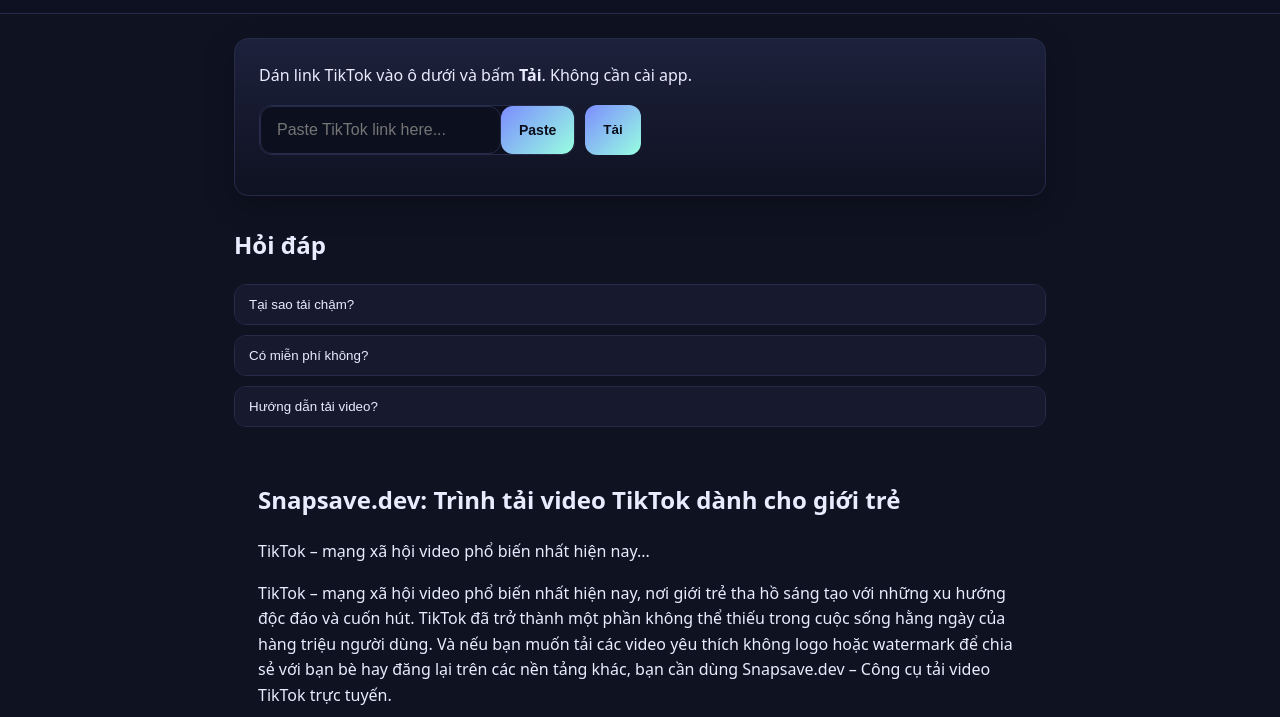
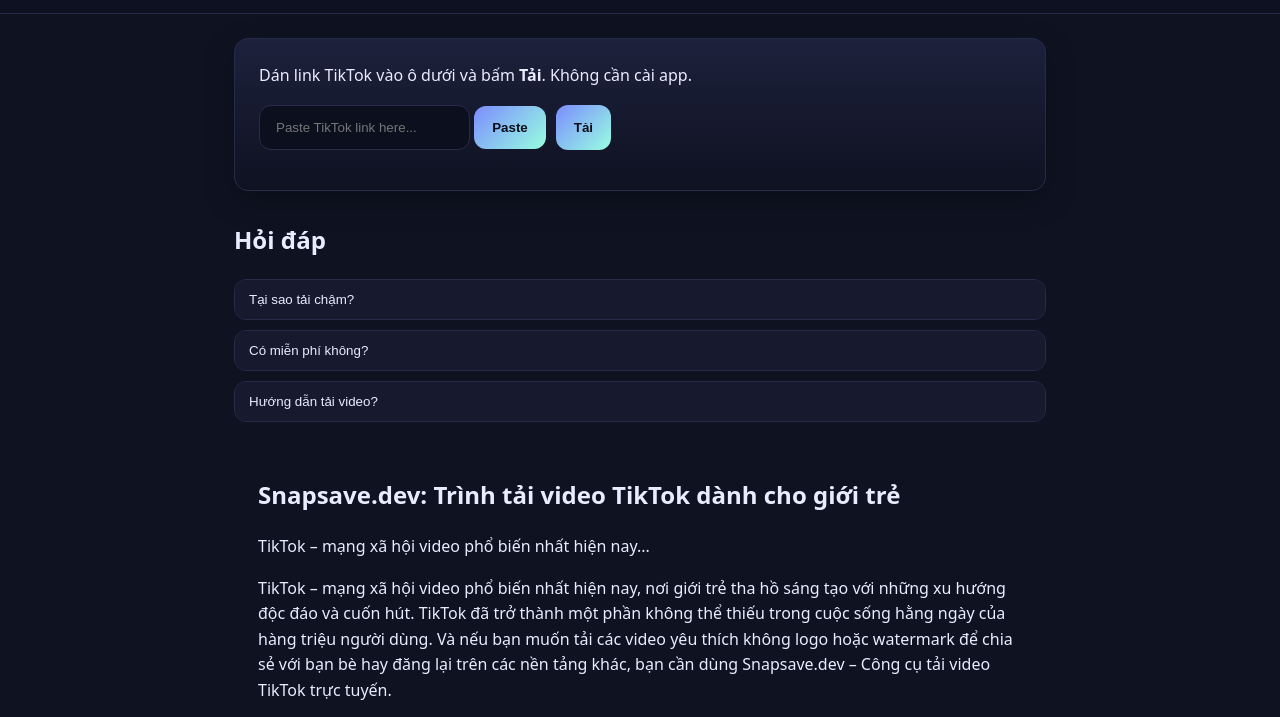
Before and after one commit to Masterdiosig/snapsave.dev, a website: page index.html in a window 1280 px wide. Shown: the part 52-769 px from the top of the page. Drawn offline with Linux system fonts and the light colour scheme.

Commit message:
Cập nhật giao diện landing page

```diff
--- a/j.css
+++ b/j.css
@@ -139,49 +139,3 @@
   gap: 10px;
   margin: 16px 0;
 }
-
-.input-wrap {
-  display: flex;
-  align-items: center;
-  position: relative;
-  border: 1px solid var(--border);
-  border-radius: 12px;
-  background: #0c0f1e;
-  overflow: hidden; /* giữ Paste gọn trong input */
-}
-
-.input-wrap input {
-  flex: 1;
-  border: none;
-  background: transparent;
-  color: var(--text);
-  padding: 14px 16px;
-  font-size: 16px;
-  outline: none;
-  min-height: 48px; /* đảm bảo cao để bấm dễ trên mobile */
-  box-sizing: border-box;
-}
-
-.paste-btn {
-  border: none;
-  background: var(--primary);
-  color: #0b0e1a;
-  font-weight: 600;
-  padding: 0 18px;
-  font-size: 14px;
-  cursor: pointer;
-  white-space: nowrap;
-  height: 100%;       /* cùng chiều cao với input */
-  border-left: 1px solid var(--border);
-}
-
-.paste-btn:hover {
-  background: var(--primary-2);
-}
-
-@media (max-width: 480px) {
-  .paste-btn {
-    font-size: 15px;
-    padding: 0 20px; /* rộng hơn để dễ bấm */
-  }
-}
```
